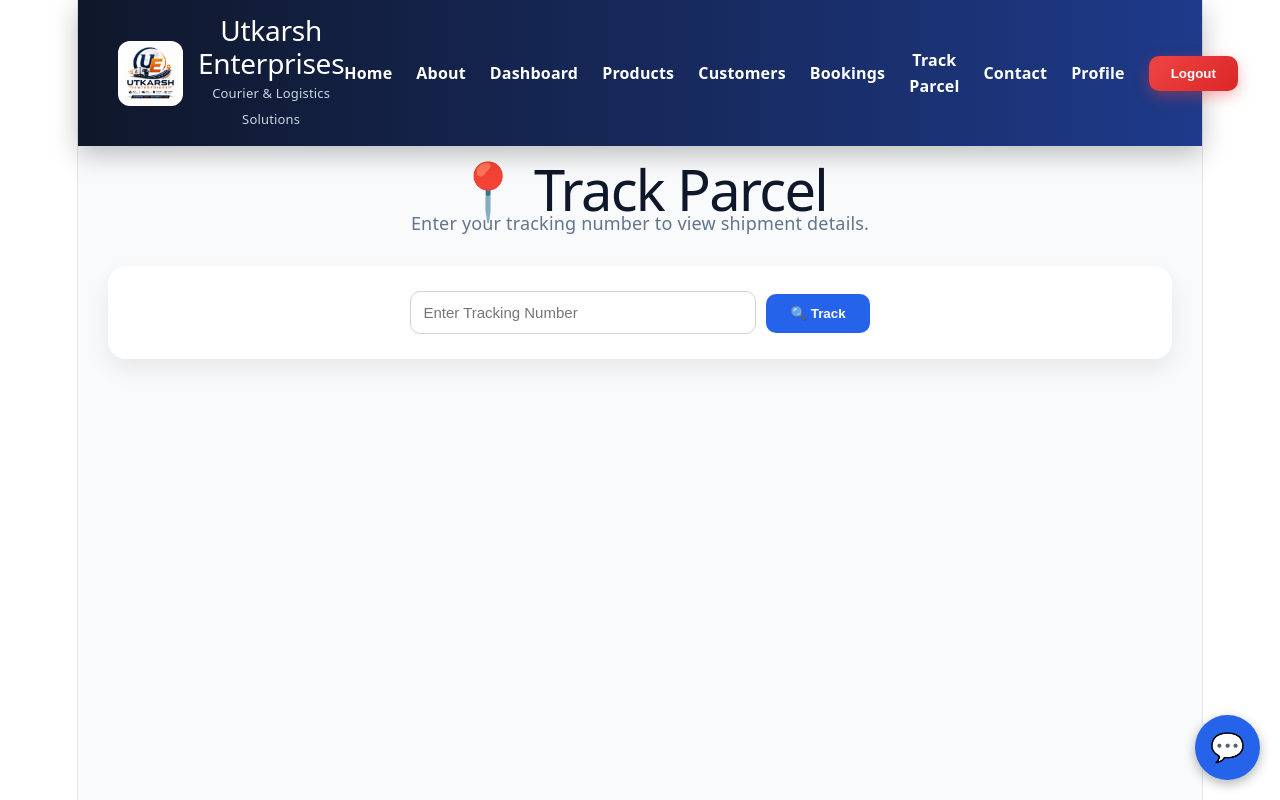
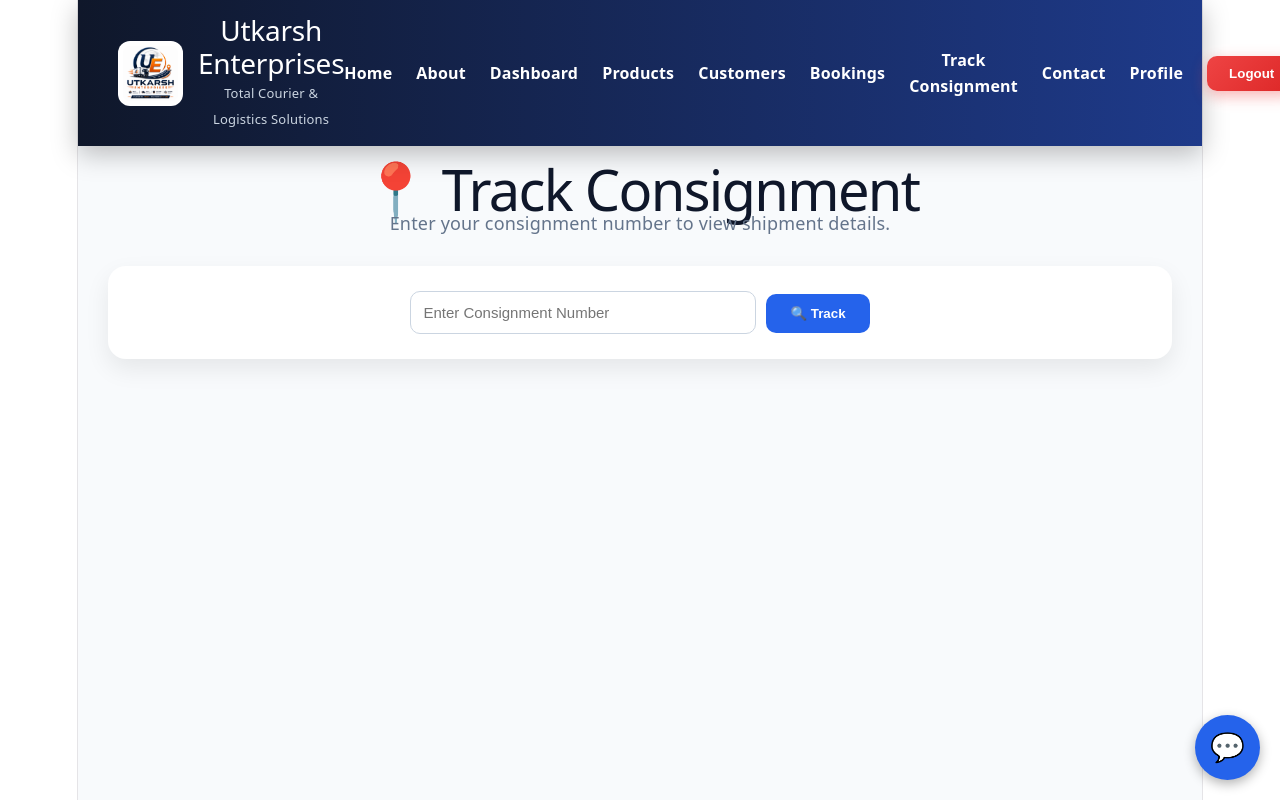
Before and after one commit to Raiki-rani/utkarsh-enterprises-frontend, a React (Vite) app: page /track in a window 1280 px wide. Shown: the top 800 px of the page. Built offline with nearby package versions, Linux system fonts and the light colour scheme; sample sign-in values are in the browser's storage.

Commit message:
Renamed Track parcel to Track Consignment

```diff
--- a/src/components/Navbar.jsx
+++ b/src/components/Navbar.jsx
@@ -74,7 +74,7 @@ function Navbar() {
                             fontSize: "13px",
                         }}
                     >
-                        Courier & Logistics Solutions
+                        Total Courier & Logistics Solutions
                     </p>
 
                 </div>
@@ -104,7 +104,7 @@ function Navbar() {
                 <Link style={linkStyle} to="/bookings">Bookings</Link>
 
                 <Link style={linkStyle} to="/track">
-                    Track Parcel
+                    Track Consignment
                 </Link>
 
                 <Link style={linkStyle} to="/contact">
--- a/src/components/layout/Sidebar.jsx
+++ b/src/components/layout/Sidebar.jsx
@@ -17,7 +17,7 @@ function Sidebar() {
     { name: "Customers", path: "/customers", icon: "👥" },
     { name: "Bookings", path: "/bookings", icon: "🚚" },
     { name: "Reports", path: "/reports", icon: "📈" },
-    { name: "Track Parcel", path: "/track", icon: "📍" },
+    { name: "Track Consignment", path: "/track", icon: "📍" },
     { name: "Profile", path: "/profile", icon: "👤" },
     ];
 
--- a/src/pages/TrackParcel.jsx
+++ b/src/pages/TrackParcel.jsx
@@ -49,7 +49,7 @@ function TrackParcel() {
                         color: "#0f172a",
                     }}
                 >
-                    📍 Track Parcel
+                    📍 Track Consignment
                 </h1>
 
                 <p
@@ -58,7 +58,7 @@ function TrackParcel() {
                         marginTop: "8px",
                     }}
                 >
-                    Enter your tracking number to view shipment details.
+                    Enter your consignment number to view shipment details.
                 </p>
 
             </div>
@@ -77,7 +77,7 @@ function TrackParcel() {
 
                 <input
                     type="text"
-                    placeholder="Enter Tracking Number"
+                    placeholder="Enter Consignment Number"
                     value={trackingNumber}
                     onChange={(e) =>
                         setTrackingNumber(e.target.value)
```
